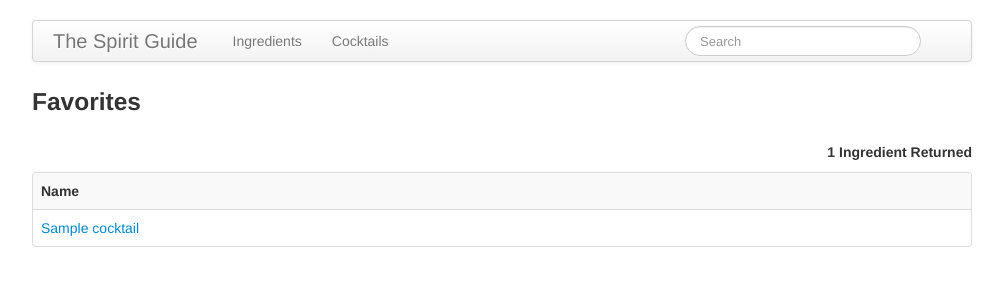
After one commit to UVaCS4750-F13/spiritguide, a CakePHP app: the page made by app/View/Users/favorites.ctp in a window 1280 px wide. The commit adds this page. Shown: the top 300 px of the page, without its empty margins (138-1141 px from the left). Run offline with PHP 8.4 and a stand-in for CakePHP, Linux system fonts and the light colour scheme; the template is opened without the code that fills it: most values are stand-ins (such as "Sample title", 1, 10 or a date in 2020); some libraries are stand-ins or nearby versions.

Commit message:
Add favorites view

```diff
--- a/app/Controller/UsersController.php
+++ b/app/Controller/UsersController.php
@@ -66,6 +66,10 @@ public function logout() {
 		$this->set('inventory_count', count($inventory));
 	}
 
+	public function favorites($id = null) {
+		$this->set('favorites', QueryBot::retrieve_user_favorites($id));
+	}
+
 /**
  * add method
  *
--- a/app/View/Cocktails/index.ctp
+++ b/app/View/Cocktails/index.ctp
@@ -38,7 +38,6 @@
 			<th><?php echo 'Name'; ?></th>
 			<th><?php echo 'Favorites'; ?></th>
 		</tr>
-		<?php $i = 0; ?>
 		<?php foreach ($cocktails as $cocktail): ?>
 
 		<tr>
@@ -47,7 +46,6 @@
 					array('action' => 'view', $cocktail['cocktail']['cocktail_id'])); ?>
 			</td>
 			<td><?php echo $cocktail['cocktail']['favorited']; ?>&nbsp;</td>
-			<?php $i++; ?>
 		</tr>
 		<?php endforeach; ?>
 	</table>
--- a/app/View/Layouts/default.ctp
+++ b/app/View/Layouts/default.ctp
@@ -77,7 +77,9 @@ xmlhttp.send();
         							<a href="#" class="dropdown-toggle" data-toggle="dropdown"><?php echo $this->Session->read('Auth.User.display_name') ?></a>
         							<ul class="dropdown-menu">
           								<li><a href="#">Profile</a></li>
-          								<li><a href="#">Favorites</a></li>
+          								<li><?php echo $this->Html->link('Favorites',
+  											array('controller'=>'users', 'action'=>'favorites', $this->Session->read('Auth.User.user_id'))); ?>
+  										</li>
           								<li><?php echo $this->Html->link('Inventory',
   											array('controller'=>'users', 'action'=>'inventory', $this->Session->read('Auth.User.user_id'))); ?>
   										</li>
--- /dev/null
+++ b/app/View/Users/favorites.ctp
@@ -0,0 +1,21 @@
+<h3><?php echo __('Favorites'); ?></h3>
+</span>
+	<?php $plural = "s"; if (count($favorites) == 1) { $plural = ""; } ?>
+	<span>
+	<h5 id="ingredient-results"><?php echo  __(count($favorites).' Ingredient'.$plural.' Returned'); ?></h5></span>
+<table id='cocktails-table' class="table table-striped table-bordered" cellpadding="0" cellspacing="0">
+				<tr>
+			<th><?php echo 'Name'; ?></th>
+		</tr>
+		<?php foreach ($cocktails as $cocktail): ?>
+
+		<tr>
+			<td>
+				<?php echo $this->Html->link($cocktail['cocktail']['name'],
+					array('action' => 'view', $cocktail['cocktail']['cocktail_id'])); ?>
+			</td>
+		</tr>
+		<?php endforeach; ?>
+	</table>
+	<p>
+	</p>
```
Also changed, not shown: vendors/QueryBot.php (+5 -5 lines).
